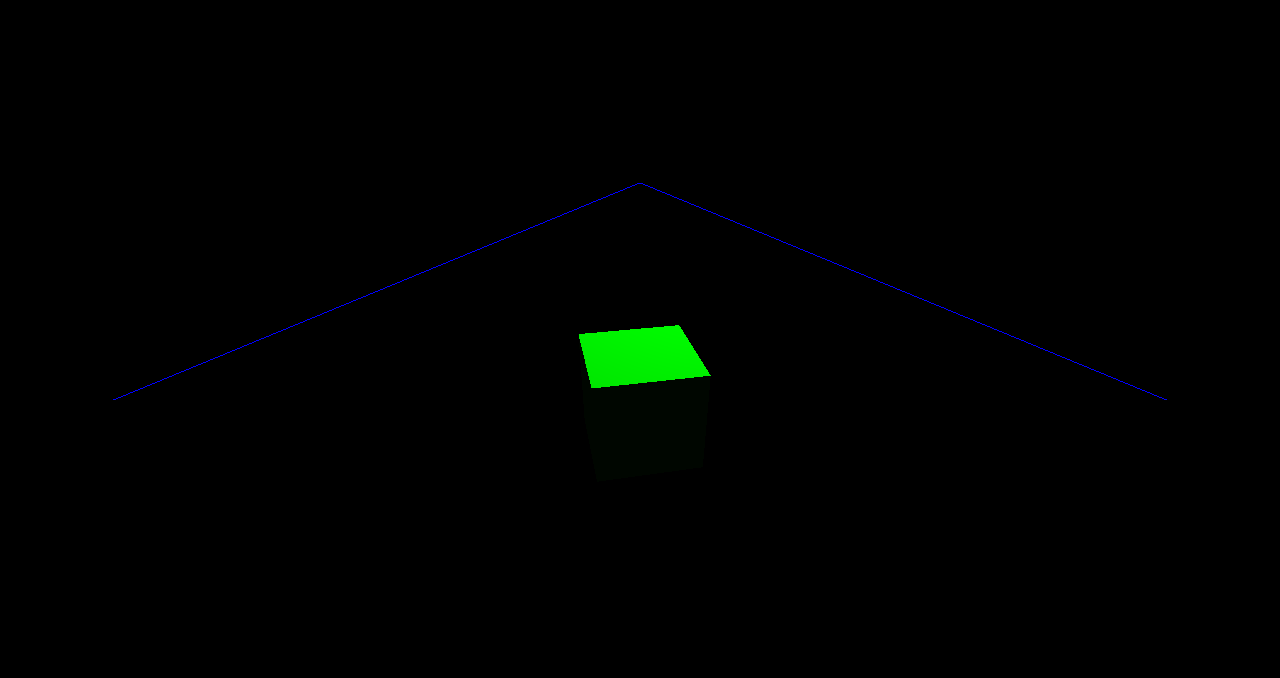
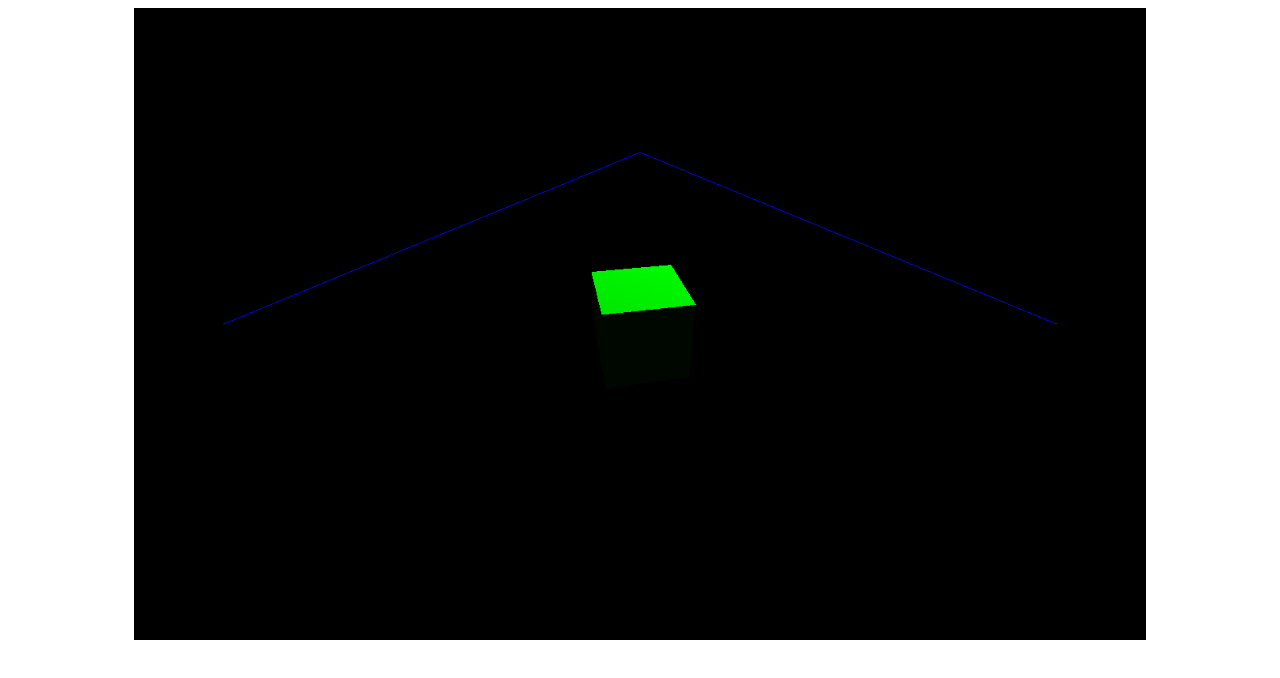
Before and after one commit to hhlin83/AWP, a website built with webpack: page public/index.html in a window 1280 px wide. Built offline with nearby package versions, Linux system fonts and the light colour scheme.

Commit message:
Render scene in <canvas> instead of body

```diff
--- a/public/index.html
+++ b/public/index.html
@@ -7,5 +7,7 @@
     <link rel="stylesheet" href="style.css" />
     <script defer src="/public/bundle.js"></script>
   </head>
-  <body></body>
+  <body>
+    <canvas id="test-canvas"></canvas>
+  </body>
 </html>
--- a/public/style.css
+++ b/public/style.css
@@ -1,3 +1,9 @@
 body {
-  margin: 0;
+  display: flex;
+  justify-content: center;
 }
+
+#test-canvas {
+  width: 80%;
+  margin: auto;
+}
--- a/src/main.js
+++ b/src/main.js
@@ -11,13 +11,12 @@ const camera = new THREE.PerspectiveCamera(
   0.1, // near clipping plane
   1000 // far clipping plane
 );
-const renderer = new THREE.WebGLRenderer();
+const renderer = new THREE.WebGLRenderer({
+  canvas: document.querySelector('#test-canvas'),
+});
 
 // Set width & height to render the scene
-renderer.setSize(window.innerWidth, window.innerHeight);
-
-// Add the renderer to DOM (using <canvas>)
-document.body.appendChild(renderer.domElement);
+renderer.setSize(window.innerWidth, window.innerHeight, false);
 
 // Add a cube to scene
 const cubeGeometry = new THREE.BoxGeometry(2, 2, 2);
```
